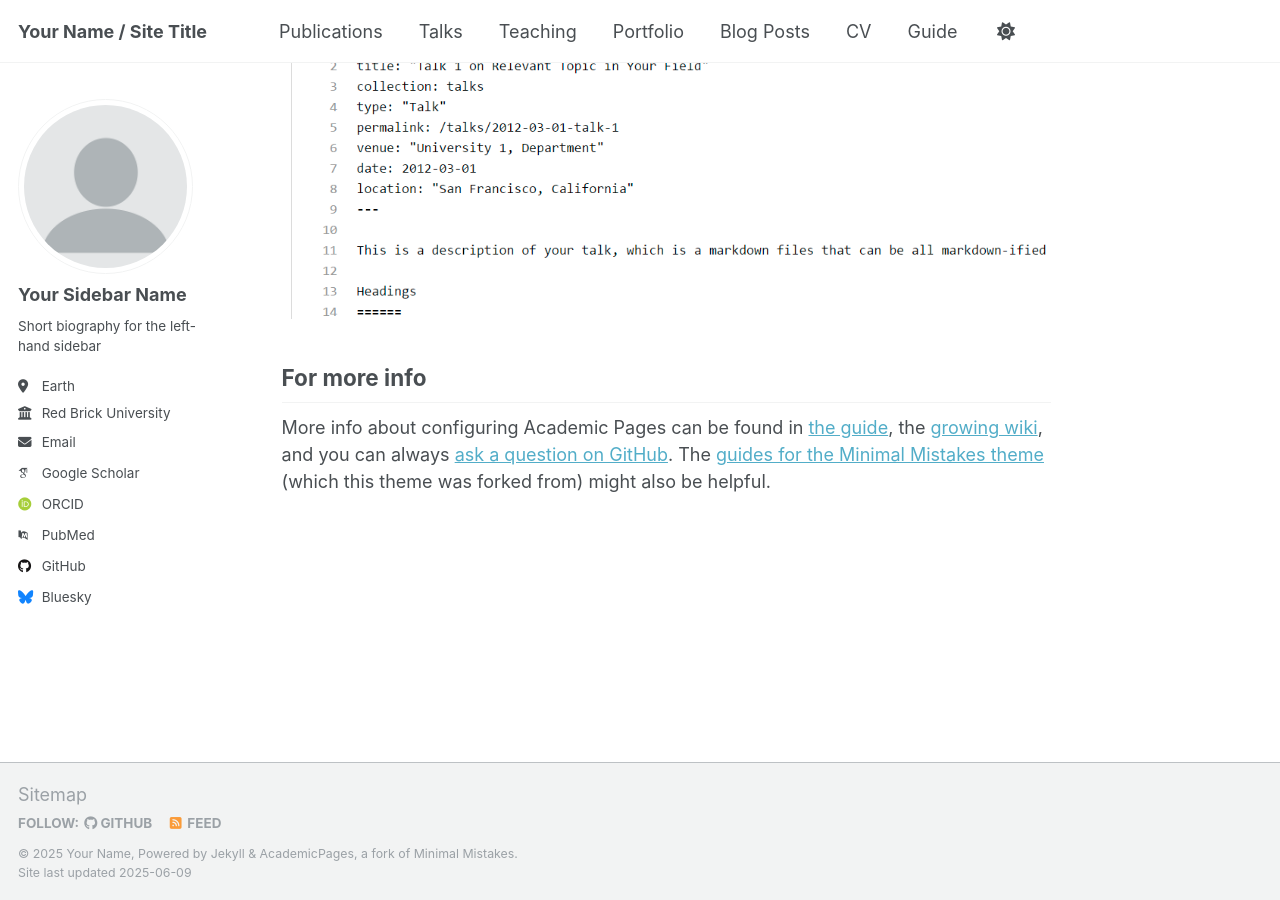
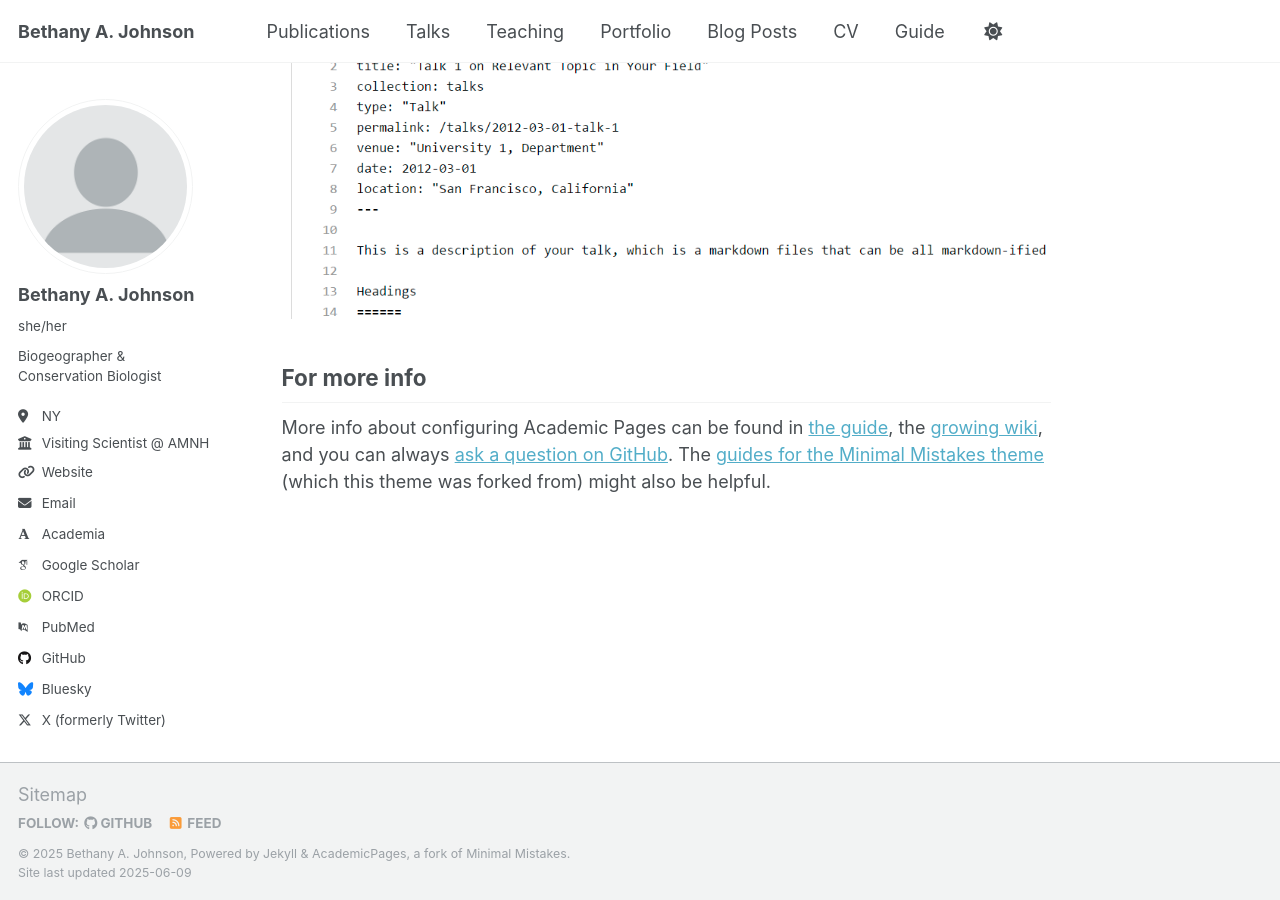
Before and after one commit to bjohnso005/bjohnso005.github.io, a Jekyll site: the page built from _pages/about.md, in a window 1280 px wide and 900 px high, scrolled down 2636 px. Built offline with Jekyll 4.4.1, drawn with Linux system fonts in a browser that asks for light colours; some web fonts are replaced.

Commit message:
1st commit: name

```diff
--- a/_config.yml
+++ b/_config.yml
@@ -9,13 +9,13 @@
 # Basic Site Settings
 locale                   : "en-US"
 site_theme               : "default"
-title                    : "Your Name / Site Title"
+title                    : "Bethany A. Johnson"
 title_separator          : "-"
-name                     : &name "Your Name"
-description              : &description "personal description"
-url                      : https://academicpages.github.io # the base hostname & protocol for your site e.g. "https://[your GitHub username].github.io" or if you already have some other page hosted on Github then use "https://[your GitHub username].github.io/[Your Repo Name]"
+name                     : &name "Bethany A. Johnson"
+description              : &description "personal academic website"
+url                      : https://bjohnso005.github.io # the base hostname & protocol for your site e.g. "https://[your GitHub username].github.io" or if you already have some other page hosted on Github then use "https://[your GitHub username].github.io/[Your Repo Name]"
 baseurl                  : "" # the subpath of your site, e.g. "/blog"
-repository               : "academicpages/academicpages.github.io"
+repository               : "bjohnso005/bjohnso005.github.io"
 
 # Site Author - The following control what appear as part of the author content on the side bar.
 #               If a field is blank the icon and link will not appear, otherwise it will be shown.
@@ -23,22 +23,22 @@ repository               : "academicpages/academicpages.github.io"
 author:
   # Biographic information
   avatar           : "profile.png"
-  name             : "Your Sidebar Name"
-  pronouns         : # example: "she/her"
-  bio              : "Short biography for the left-hand sidebar"
-  location         : "Earth"
-  employer         : "Red Brick University"
-  uri              : # URL
-  email            : "none@example.org"
+  name             : "Bethany A. Johnson"
+  pronouns         : "she/her"
+  bio              : "Biogeographer & Conservation Biologist"
+  location         : "NY"
+  employer         : "Visiting Scientist @ AMNH"
+  uri              : https://www.amnh.org/research/staff-directory/bethany-johnson
+  email            : "bjohnson1@amnh.org"
 
   # Academic websites
-  academia         : # URL
+  academia         : https://www.andersonlab.ccny.cuny.edu/graduate-students-post-docs
   arxiv            : # URL - Update with the correct link to your profile
-  googlescholar    : "https://scholar.google.com/citations?user=PS_CX0AAAAAJ"
+  googlescholar    : "https://scholar.google.com/citations?user=j-OJLlMAAAAJ"
   impactstory      : # URL
-  orcid            : "http://orcid.org/yourorcidurl"
+  orcid            : "https://orcid.org/0000-0001-7419-8580"
   semantic         : # URL
-  pubmed           : "https://www.ncbi.nlm.nih.gov/pubmed/?term=john+snow"
+  pubmed           : "https://www.ncbi.nlm.nih.gov/pubmed/?term=bethany+a+johnson"
   researchgate     : # URL
   scopus           : # URL
 
@@ -46,7 +46,7 @@ author:
   bitbucket        : # Username - Update with your username on the site
   codepen          : # Username
   dribbble         : # Username
-  github           : "academicpages"
+  github           : "bjohnso005"
   kaggle           : # Username
   stackoverflow    : # User number or user number and name (i.e., use "1" or "1/jeff-atwood")
 
@@ -68,7 +68,7 @@ author:
   steam            : # Username
   telegram         : # URL
   tumblr           : # Username
-  twitter          : # Username for X / Twitter
+  twitter          : "BethanyEcology"
   vine             : # Username
   weibo            : # Username
   wikipedia        : # Username
```
Also changed, not shown: 1 other file.
